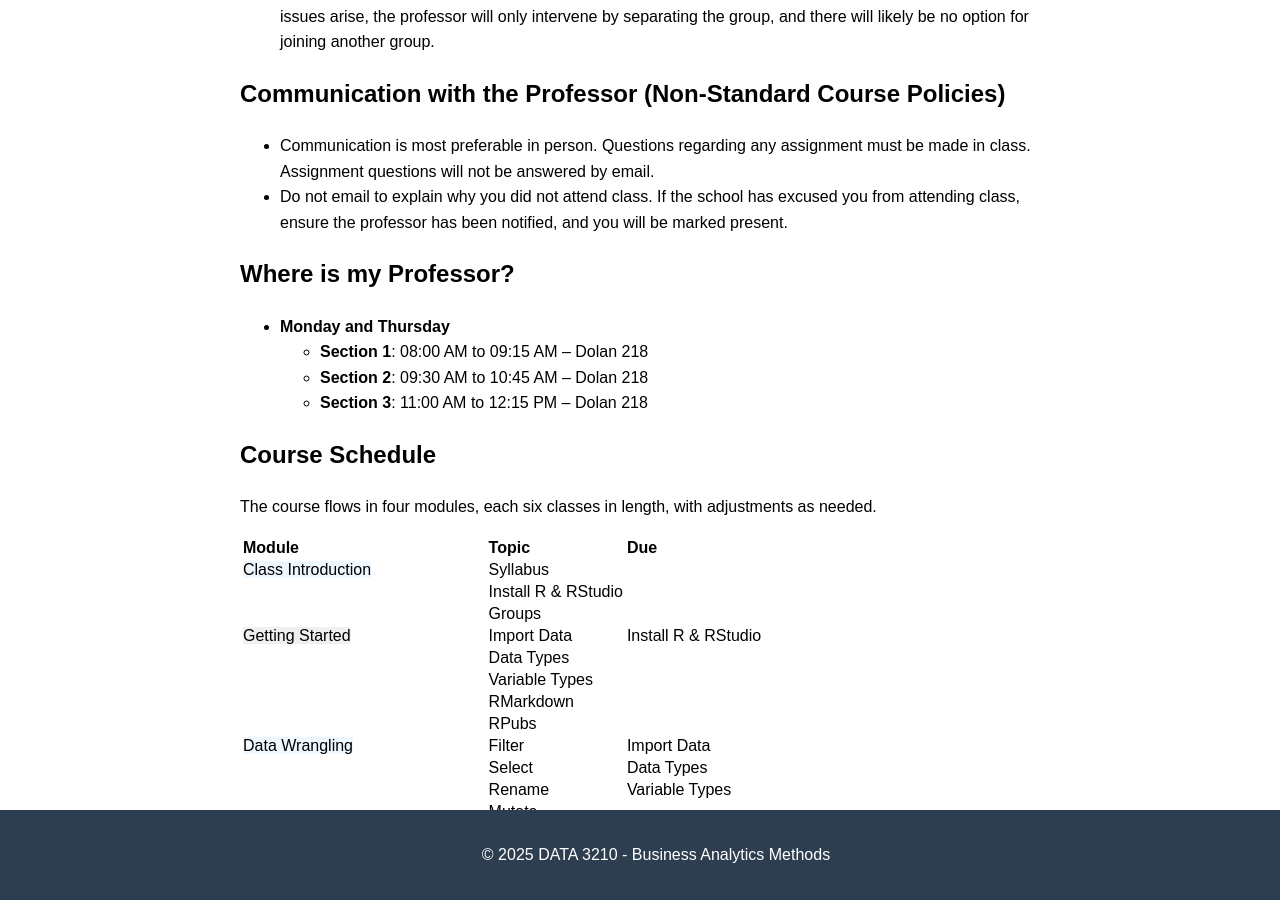
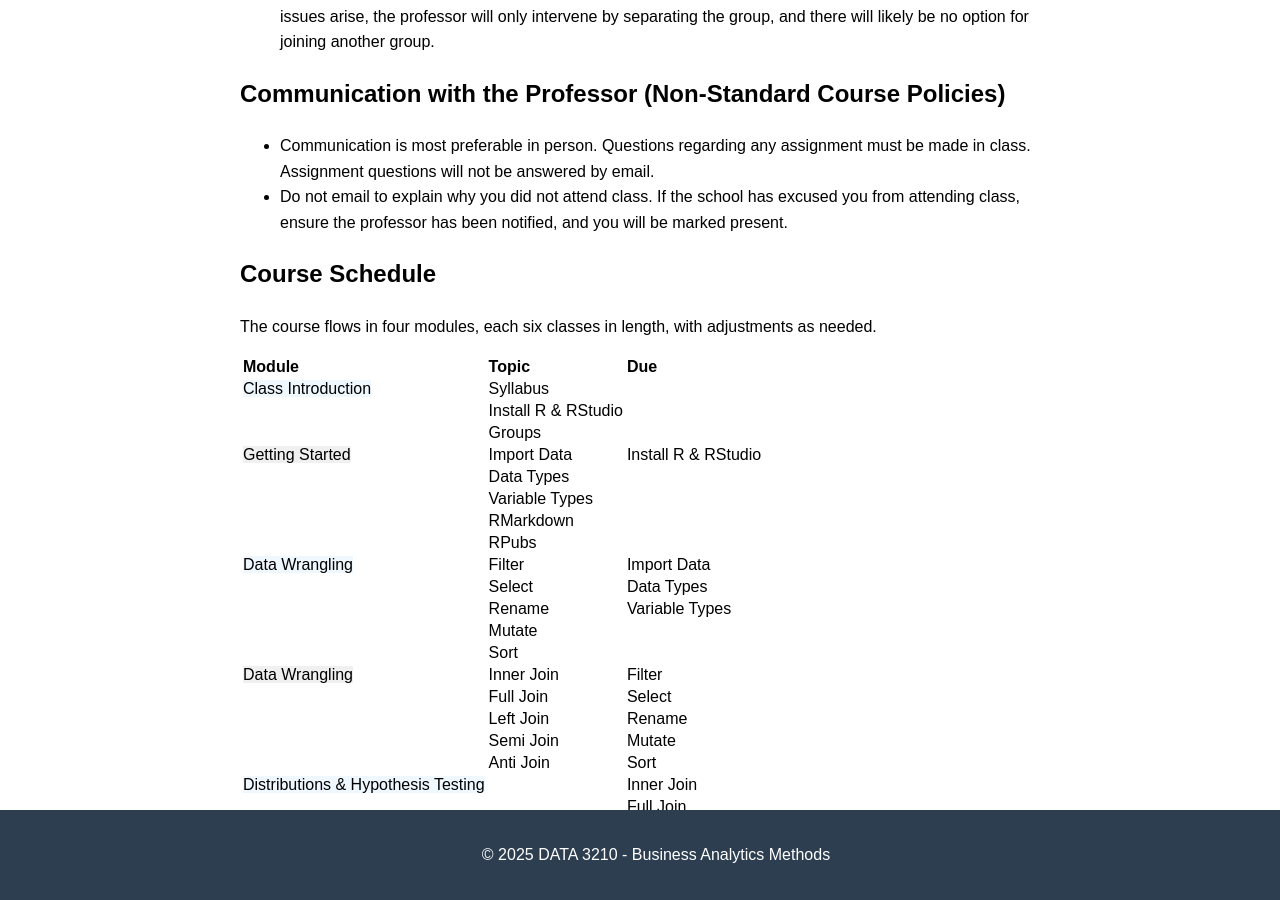
Before and after one commit to imowerman-prog/data-3210, a Jekyll site: the page built from syllabus.md, in a window 1280 px wide and 900 px high, scrolled down 1931 px. Built offline with Jekyll 4.4.1, drawn with Linux system fonts in a browser that asks for light colours.

Commit message:
syllabus fix

```diff
--- a/syllabus.md
+++ b/syllabus.md
@@ -48,12 +48,6 @@ If a student decides to work with someone and issues arise, the professor will o
 ## Communication with the Professor (Non-Standard Course Policies)
 - Communication is most preferable in person. Questions regarding any assignment must be made in class. Assignment questions will not be answered by email.
 - Do not email to explain why you did not attend class. If the school has excused you from attending class, ensure the professor has been notified, and you will be marked present.
-
-## Where is my Professor?
-- **Monday and Thursday**
-  - **Section 1**: 08:00 AM to 09:15 AM – Dolan 218
-  - **Section 2**: 09:30 AM to 10:45 AM – Dolan 218
-  - **Section 3**: 11:00 AM to 12:15 PM – Dolan 218
 
 ## Course Schedule
 The course flows in four modules, each six classes in length, with adjustments as needed.
```
